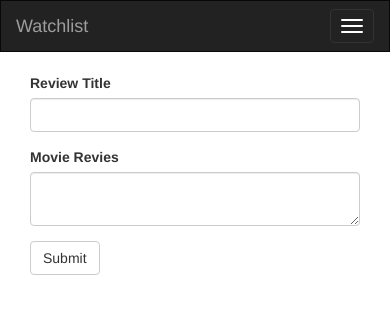
After one commit to WanjikuKatuni/watchlist, a Flask app: template app/templates/new_review.html in a window 390 px wide. The commit adds this page. Shown: the top 314 px of the page. Run offline with Flask 2, Linux system fonts and the light colour scheme; the template is opened without the code that fills it: values that come from a table or form of the project are taken from there, others are empty; parts of the project's set-up code (start-up, migrations or seed data) failed here and were passed over; some libraries are stand-ins or nearby versions.

Commit message:
add review section

```diff
--- /dev/null
+++ b/app/forms.py
@@ -0,0 +1,10 @@
+from flask_wtf import FlaskForm #import wtf module
+
+from wtforms import StringField, TextAreaField, SubmitField #for the text field, textarea filed and submit button
+from wtforms.validators import DataRequired #prevent from submision without input values
+
+class ReviewForm(FlaskForm):
+
+    title = StringField('Review Title', validators=[DataRequired()]) #firstt parameter is the label. the second is the validation
+    review = TextAreaField('Movie Revies', validators = [DataRequired()])
+    submit= SubmitField('Submit')
--- a/app/templates/movie.html
+++ b/app/templates/movie.html
@@ -13,6 +13,7 @@
 
             <p class="overview">{{movie.overview}}</p>
             <p class="ratings"><b>{{movie.vote_average}}</b> - <i>{{movie.vote_count}} votes</i></p>
+            <a class="ratings" href="/movie/review/new/{{movie.id}}"> Write a new review </a>
         </div>
 
     </div>
--- /dev/null
+++ b/app/templates/new_review.html
@@ -0,0 +1,15 @@
+{% extends 'base.html'%}
+{% import "bootstrap/wtf.html" as wtf %}
+
+{% block content%}
+<div class="container">
+    <div class="col-md-8">
+        <img src="{{movie.poster}}" alt="{{movie.title}}" class="img-responsive">
+
+    </div>
+    <div class="col-md-4">
+        {{ wtf.quick_form(review_form) }}
+        <!-- wtfquick form takes a wtf form obeject and renders it with bootstrap styling -->
+    </div>
+</div>
+{% endblock %}
```
Also changed, not shown: app/views.py (+19 -0 lines), app/models/movie.py (line endings or trailing spaces).
